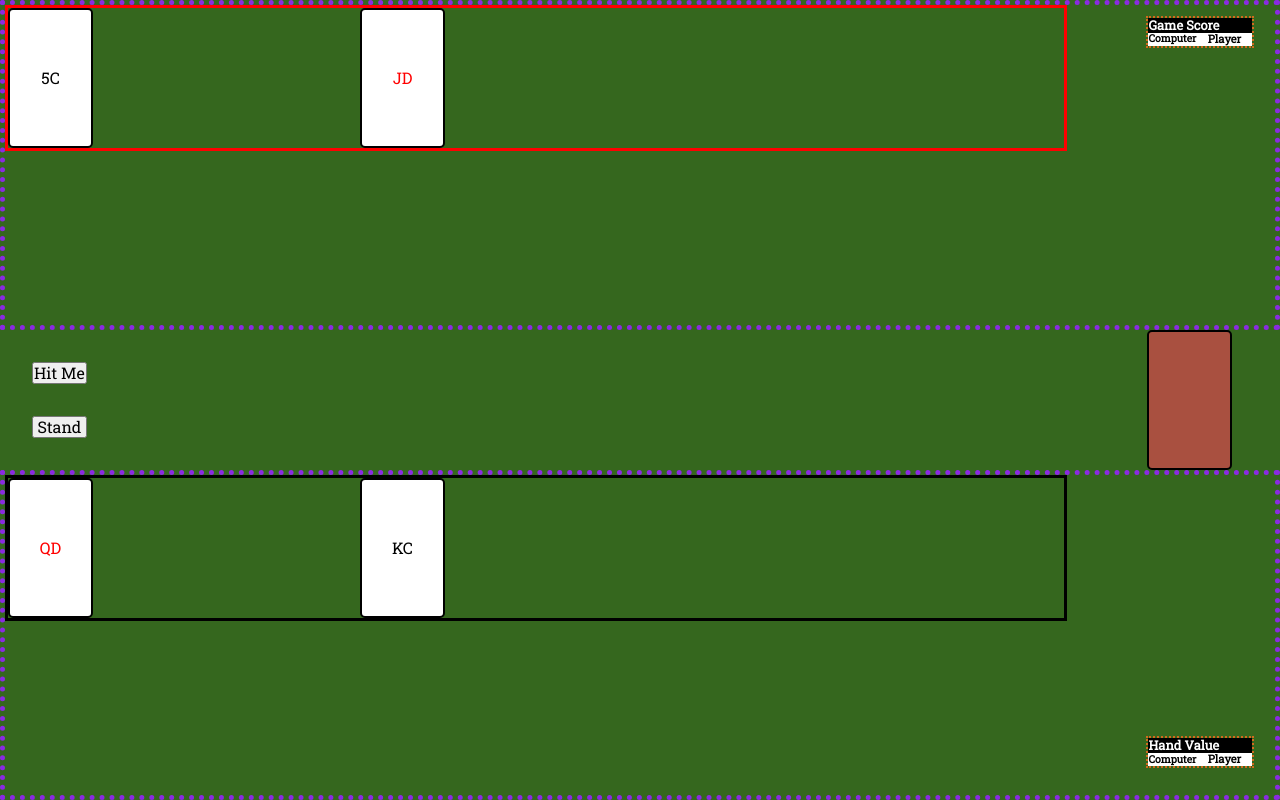
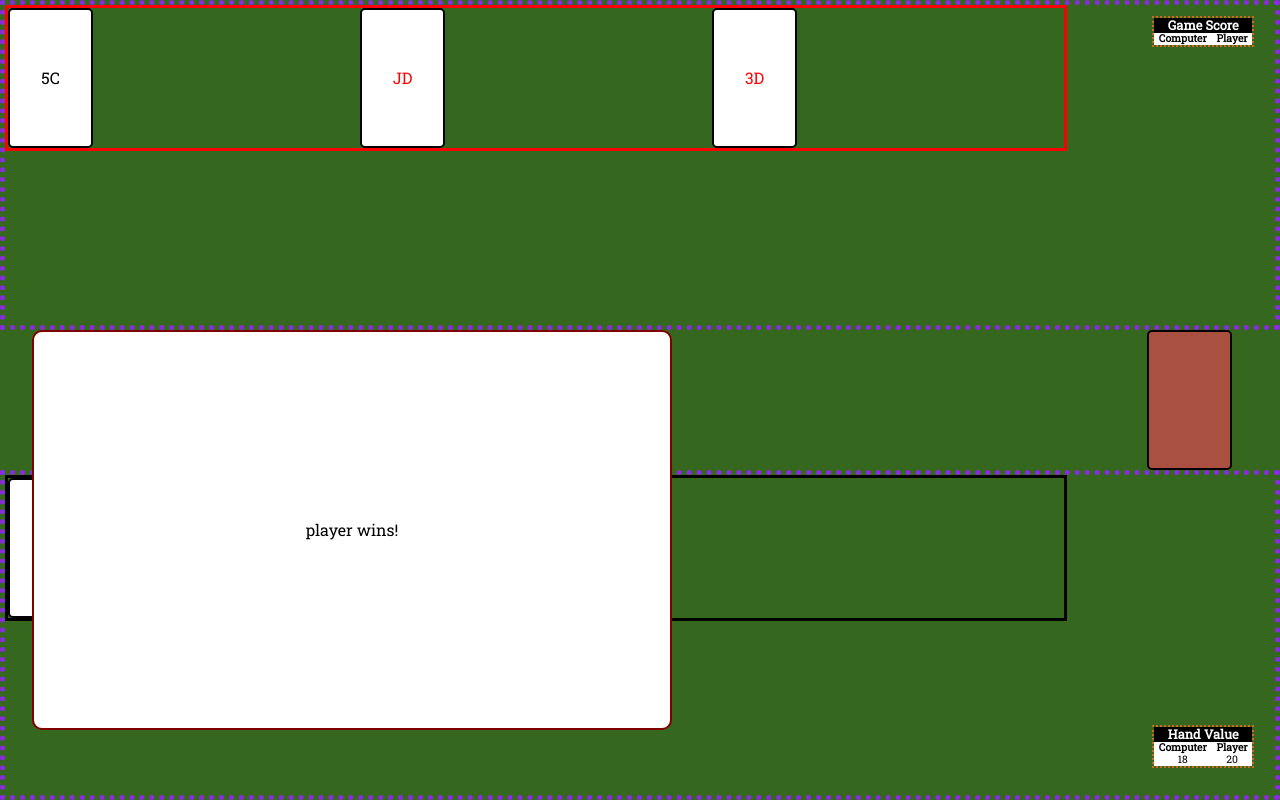
Before and after one commit to stephaniejchan8/Blackjack, a plain HTML site: page index.html in a window 1280 px wide. Both pictures are taken after a click on the button "Stand". Drawn offline with Linux system fonts and the light colour scheme.

Commit message:
working draft version of JS, needs refactoring

```diff
--- a/index.html
+++ b/index.html
@@ -19,7 +19,7 @@
 
     <div class="gameScoreContainer">
       <h2>Game Score</h2>
-      <div class="gameScore">
+      <div class="valueStyle">
         <div class="computerScore">
           <h3>Computer</h3>
           <p></p>
@@ -32,6 +32,7 @@
     </div>
   </section>
   <section class="midTable">
+    <aside class="announcement"></aside>
     <div class="playerButtons">
       <button class="hit">Hit Me</button>
       <button class="stand">Stand</button>
@@ -45,14 +46,14 @@
     </div>
     <div class="handValueContainer">
       <h2>Hand Value</h2>
-      <div class="handValue">
+      <div class="valueStyle">
         <div class="computerHandValue">
           <h3>Computer</h3>
-          <p></p>
+          <p ></p>
         </div>
         <div class="playerHandValue">
           <h3>Player</h3>
-          <p></p>
+          <p ></p>
         </div>
       </div>
     </div>
--- a/main.css
+++ b/main.css
@@ -69,12 +69,30 @@ body {
   color: red;
 }
 
+.announcement {
+  position: absolute;
+  margin: 0 auto;
+  height: 50vh;
+  width: 50vw;
+  display: none;
+  border: 2px solid maroon;
+  border-radius: 10px;
+  justify-content: center;
+  align-items: center;
+  background: white;
+}
+
+.show {
+  display: flex;
+}
+
 /* ================ GAME SCORE ================== */
 .gameScoreContainer, .handValueContainer {
   position: absolute;
   display: inline-block;
   right: 2vw;
   border: chocolate dotted 2px;
+  text-align: center;
 }
 
 .gameScoreContainer {
@@ -85,8 +103,9 @@ body {
   bottom: 4vh;
 }
 
-.gameScore, .handValue {
+.valueStyle {
   display: flex;
+  justify-content: center;
   align-items: center;
   align-content: center;
   background: white;
@@ -98,13 +117,11 @@ body {
   color: white;
 }
 
-.computerScore h3, .computerHandValue h3 {
+.valueStyle h3, .valueStyle p {
   font-size: 0.65rem;
-}
-.playerScore h3, .playerHandValue h3 {
-  font-size: 0.7rem;
+  text-align: center;
 }
 
 .computerScore, .playerScore, .playerHandValue, .computerHandValue {
-  margin-right: 0.7rem;
+  margin: 0 0.3rem;
 }
--- a/main.js
+++ b/main.js
@@ -2,7 +2,9 @@
 //   Loop to automate card name, suit, cardValue, available
 // Object - name, suit, cardValue
 //   ? available(or you could make 2 arrays - dealing deck array and a base deck array)
-
+const announcement = document.querySelector('.announcement');
+const hitMe = document.querySelector('.hit');
+const playerStand = document.querySelector('.stand');
 // Create array for deck of card objects
 const deck = [];
 
@@ -60,14 +62,23 @@ const playerCards = document.querySelector('.playerCards');
 
 // Create JS objects to store if user has won or is standing
 const player = {
-  win: false,
-  stand: false
+  name: 'player',
+  win: 'N/A',
+  stand: false,
+  allCards: playerCards.getElementsByClassName('card'),
+  hand: '0',
+  score: 0
 };
 const computer = {
-  win: false,
-  stand: false
+  name: 'computer',
+  win: 'N/A',
+  stand: false,
+  allCards: computerCards.getElementsByClassName('card'),
+  hand: '0',
+  score: 0
 };
-
+const computerHandValue = document.querySelector('.computerHandValue p');
+const playerHandValue = document.querySelector('.playerHandValue p');
 
 // Randomly generate an index number for the deck array
 function randomCardNo() {
@@ -87,65 +98,137 @@ const createCard = (personCards) => {
   const card = document.createElement('div');
   card.classList.add('card');
   const deckIndex = randomCardNo();
+  // Add card's name and suit to the div 'card'
   card.innerHTML = `<p>${deck[deckIndex].name}${deck[deckIndex].suit}`;
+  // Make diamonds and hearts cards red
   if (deck[deckIndex].suit === 'D' || deck[deckIndex].suit === 'H') {
     card.classList.add('red');
   }
+  // Store card's value (and alt value) in a HTML data attribute
   card.dataset.cardValue = deck[deckIndex].cardValue;
   if (deck[deckIndex].altCardValue) {
     card.dataset.altCardValue = deck[deckIndex].altCardValue;
   }
+  // Add card to correct user's side
   personCards.appendChild(card);
   //   Remove card from available cards in deck
   deck[deckIndex].available = "in play";
 }
 
-while (!player.win && !computer.win) {
-  for (let i = 0; i < 2; ++i) {
-    createCard(playerCards);
-    createCard(computerCards);
-  }
-  // if (playerStand === true) {
 
-  // }
-  // Temporary measure to stop an infinite loop
-  player.win = true;
+// Deal first 2 cards to each user
+for (let i = 0; i < 2; ++i) {
+  createCard(playerCards);
+  createCard(computerCards);
+  calcHandValue(computer);
+  calcHandValue(player);
 }
 
 // 7. Function: calculate each user's total hand cardValue
 // If total = 21 = user wins
-// Allow for 2 + totals(ace card)
-const calcHandValue = (user) => {
-  const cardsArray = document.querySelectorAll(`.${user}Cards .card`);
+// Allow for 2 totals(ace card)
+function calcHandValue(user) {
+  const cardsArray = user.allCards;
   let total = 0;
   let altTotal = 0;
   let altAce = false;
   for (let i = 0; i < cardsArray.length; ++i) {
-    // First attempt:
-    // if (altAce) {
-    //   altTotal += +cardsArray[i].dataset.cardValue;
-    //   console.log('altTotal increased')
-    // }
-    // else if (!altAce && cardsArray[i].dataset.altCardValue) {
-    //   altTotal = total + +cardsArray[i].dataset.altCardValue;
-    //   altAce = true;
-    //   console.log('altTotal created: ', altTotal);
-    // }
     total += +cardsArray[i].dataset.cardValue;
     if (cardsArray[i].dataset.altCardValue) {
       altAce = true;
     }
   }
-  console.log(`${user} hand value: `, total);
+  console.log(user.name + `hand value: `, total);
   if (altAce) {
     altTotal = total + 10;
-    console.log(`${user} alt hand value: `, altTotal);
+    console.log(user.name + `alt hand value: `, altTotal);
+    if (altTotal <= 21) {
+      user.hand = `${total} / ${altTotal}`;
+    }
+  } else {
+    user.hand = `${total}`;
   }
-  if (total === 21 || altTotal === 21) {
-    // user.win = true; - needs to be fixed
-    // console.log(user.win);
-    console.log(`Blackjack! ${user} won the game!`);
+  displayValue(user.name);
+  checkWinner(user, total, altTotal);
+}
+
+function displayValue(userName) {
+  if (userName === 'player') {
+    playerHandValue.textContent = player.hand;
+  } else {
+    computerHandValue.textContent = computer.hand;
   }
 }
-calcHandValue("computer");
-calcHandValue("player");
+
+function computerTurn() {
+  if (+computer.hand <= 16) {
+    createCard(computerCards);
+    calcHandValue(computer);
+  } else {
+    computer.stand = true;
+  }
+}
+
+
+
+function calcWinner() {
+  if (computer.win === 'lose') {
+    announceWinner(player);
+  } else if (player.win === 'lose') {
+    announceWinner(computer);
+  } else if (+player.hand > +computer.hand) {
+    announceWinner(player);
+  } else if (+player.hand === +computer.hand) {
+    announceTie();
+  } else {
+    announceWinner(computer);
+  }
+}
+
+function announceTie() {
+  player.win = 'tie';
+  announcement.textContent = "It's a tie!";
+  announcement.classList.add('show');
+}
+
+function announceWinner(user) {
+  user.win = 'win';
+  announcement.textContent = `${user.name} wins!`;
+  announcement.classList.add('show');
+}
+
+
+hitMe.addEventListener('click', function() {
+  createCard(playerCards);
+  calcHandValue(player);
+});
+playerStand.addEventListener('click', function() {
+  disableButtons();
+  player.stand = true;
+  // Continue game if no user has won
+  while (player.win === 'N/A' && computer.win === 'N/A') {
+    computerTurn();
+    if (computer.stand) {
+      calcWinner();
+    }
+  }
+});
+
+function checkWinner(user, total1, total2) {
+  if (total1 === 21 || total2 === 21) {
+    user.win = 'win';
+    disableButtons();
+    announceWinner(user);
+    console.log(`Blackjack!`);
+  } else if (total1 > 21) {
+    user.win = 'lose';
+    disableButtons();
+    calcWinner();
+    console.log(player.name + 'lost');
+  }
+}
+
+function disableButtons() {
+  hitMe.setAttribute('disabled', 'true');
+  playerStand.setAttribute('disabled', 'true');
+}
```
Also changed, not shown: 1 other file.
